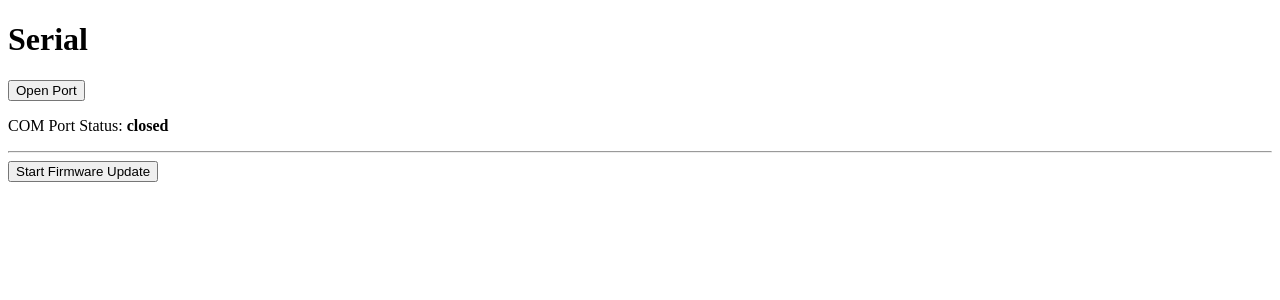
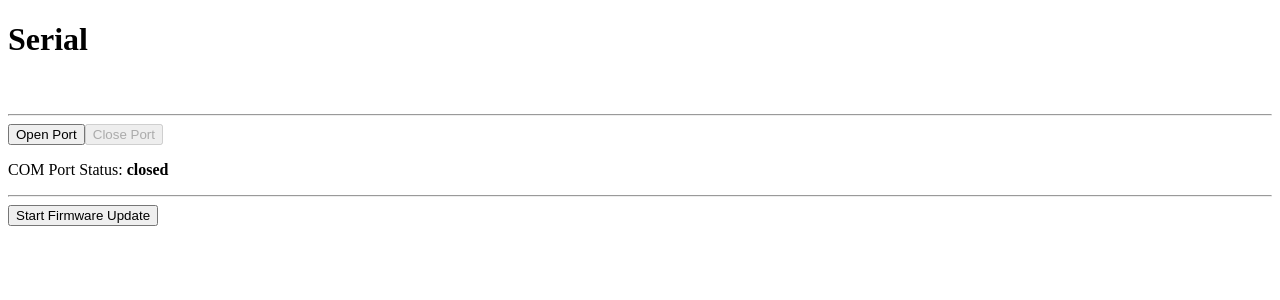
Before and after one commit to deshazer/serial-firmware-updates-poc, a React (Vite) app: page /serial in a window 1280 px wide. Shown: the top 300 px of the page. Built offline with nearby package versions, Linux system fonts and the light colour scheme; the HTML template or start-up script is replaced by a standard one.

Commit message:
Added writer function

```diff
--- a/index.css
+++ b/index.css
@@ -1,4 +1,13 @@
 body {
+  margin: 1rem 3rem;
   background-color: rgb(45, 49, 49);
   color: white;
 }
+
+div {
+  margin: 2rem 0;
+}
+
+button {
+  margin: 0 0.5rem;
+}
--- a/src/Home.jsx
+++ b/src/Home.jsx
@@ -5,7 +5,11 @@ const Home = () => {
   return (
     <>
       <h1>Home</h1>
-      <Link to="/serial">Serial</Link>
+      <p>
+        <Link to="/serial" style={{ color: 'white' }}>
+          Serial &gt;
+        </Link>
+      </p>
     </>
   );
 };
--- a/src/serial/Serial.jsx
+++ b/src/serial/Serial.jsx
@@ -1,5 +1,6 @@
 import * as React from 'react';
 import { useSerial } from './SerialProvider';
+import { Link } from 'react-router-dom';
 
 const Serial = () => {
   const [isUpdating, setIsUpdating] = React.useState(false);
@@ -7,6 +8,20 @@ const Serial = () => {
   const serial = useSerial();
   React.useEffect(() => serial?.disconnect, [serial]);
   console.log('🚀 ~ file: Serial.jsx:13 ~ Serial ~ serial:', serial);
+
+  if (!serial.canUseSerial) {
+    return (
+      <>
+        <h1>Serial</h1>
+        <p>
+          <Link to="/" style={{ color: 'white' }}>
+            &lt; Home
+          </Link>
+        </p>
+        <p>Web serial is not supported in this browser.</p>
+      </>
+    );
+  }
 
   async function getFirmwareFile() {
     const firmwareUrl =
@@ -33,6 +48,10 @@ const Serial = () => {
     await serial.connect();
   };
 
+  const handleClosePort = () => {
+    serial.disconnect();
+  };
+
   const handleStartFirmwareUpdate = async () => {
     try {
       setIsUpdating(true);
@@ -49,16 +68,32 @@ const Serial = () => {
     }
   };
 
+  const handleNewSerialMessage = () => {};
+
   return (
     <>
       <h1>Serial</h1>
+      <p>
+        <Link to="/" style={{ color: 'white' }}>
+          &lt; Home
+        </Link>
+      </p>
 
+      <hr />
+      {serial.canUseSerial ? (
+        <>
           <div>
             <button
               onClick={handleOpenPort}
               disabled={serial.portState !== 'closed'}
             >
               Open Port
+            </button>
+            <button
+              onClick={handleClosePort}
+              disabled={serial.portState !== 'open'}
+            >
+              Close Port
             </button>
             <p>
               COM Port Status: <b>{serial.portState}</b>
@@ -71,6 +106,10 @@ const Serial = () => {
             </button>
           </div>
         </>
+      ) : (
+        <p>Web serial is not supported in this browser.</p>
+      )}
+    </>
   );
 };
 
--- a/src/serial/SerialProvider.jsx
+++ b/src/serial/SerialProvider.jsx
@@ -4,6 +4,7 @@ import { createContext, useContext, useEffect, useRef, useState } from 'react';
 // https://web.dev/serial/
 // https://reillyeon.github.io/serial/#onconnect-attribute-0
 // https://codelabs.developers.google.com/codelabs/web-serial
+// credit: https://gist.github.com/joshpensky/426d758c5779ac641d1d09f9f5894153
 
 // export type PortState = "closed" | "closing" | "open" | "opening";
 
@@ -70,9 +71,7 @@ const SerialProvider = ({ children }) => {
    */
   const readUntilClosed = async (port) => {
     if (port.readable) {
-      const textDecoder = new TextDecoderStream();
-      const readableStreamClosed = port.readable.pipeTo(textDecoder.writable);
-      readerRef.current = textDecoder.readable.getReader();
+      readerRef.current = port.readable.getReader();
 
       try {
         while (true) {
@@ -91,7 +90,21 @@ const SerialProvider = ({ children }) => {
         readerRef.current.releaseLock();
       }
 
-      await readableStreamClosed.catch(() => {}); // Ignore the error
+      // await readableStreamClosed.catch(() => {}); // Ignore the error
+    }
+  };
+
+  /**
+   *
+   * @param {Uint8Array} data
+   */
+  const writeData = async (data) => {
+    const port = portRef.current;
+
+    if (portState === 'open' && port.writable) {
+      const writer = port.writable.getWriter();
+      await writer.write(data);
+      writer.releaseLock();
     }
   };
 
@@ -238,6 +251,7 @@ const SerialProvider = ({ children }) => {
         portState,
         connect: manualConnectToPort,
         disconnect: manualDisconnectFromPort,
+        write: writeData,
       }}
     >
       {children}
```
Lines whose indentation alone changed are shown as unchanged.
